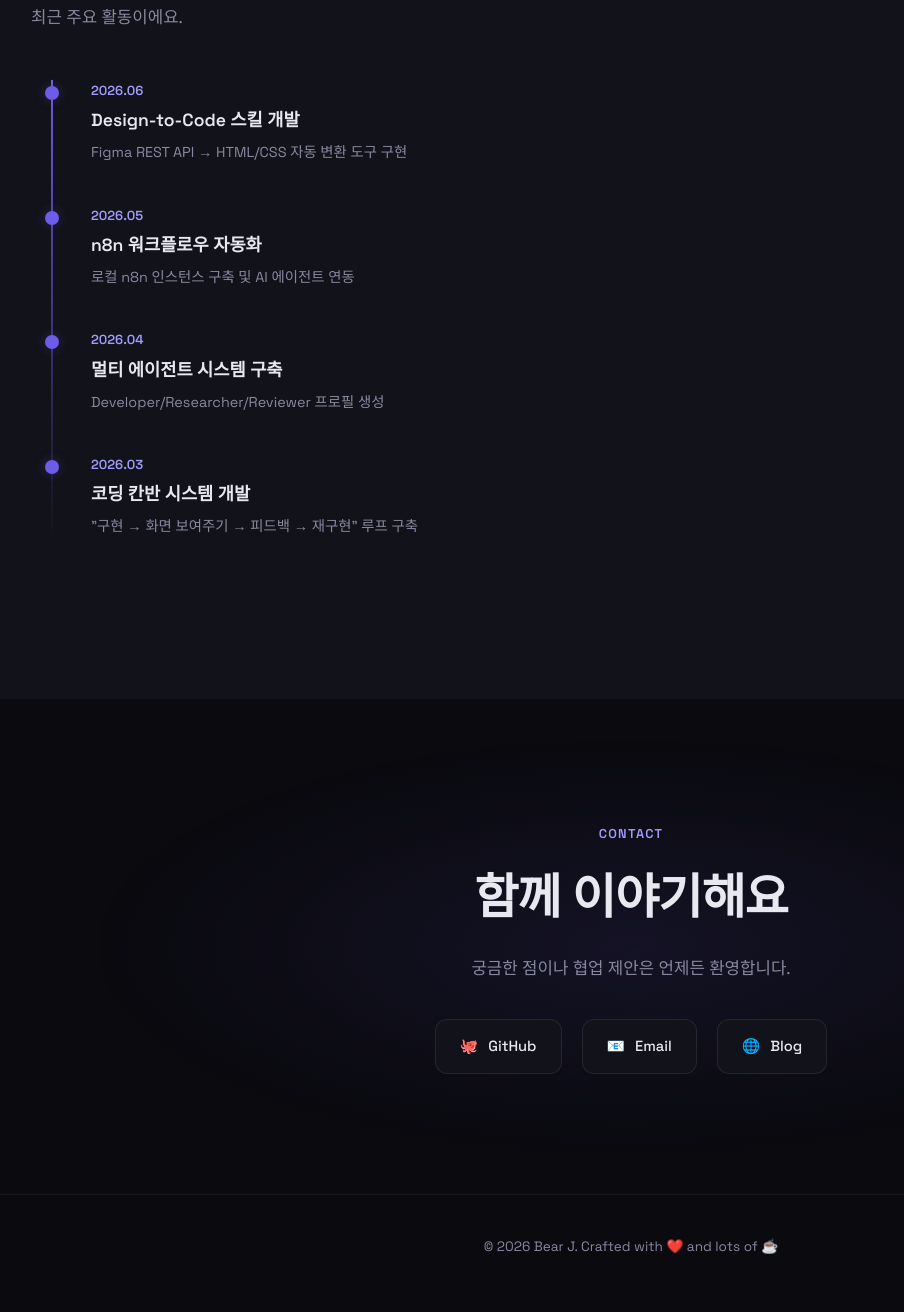
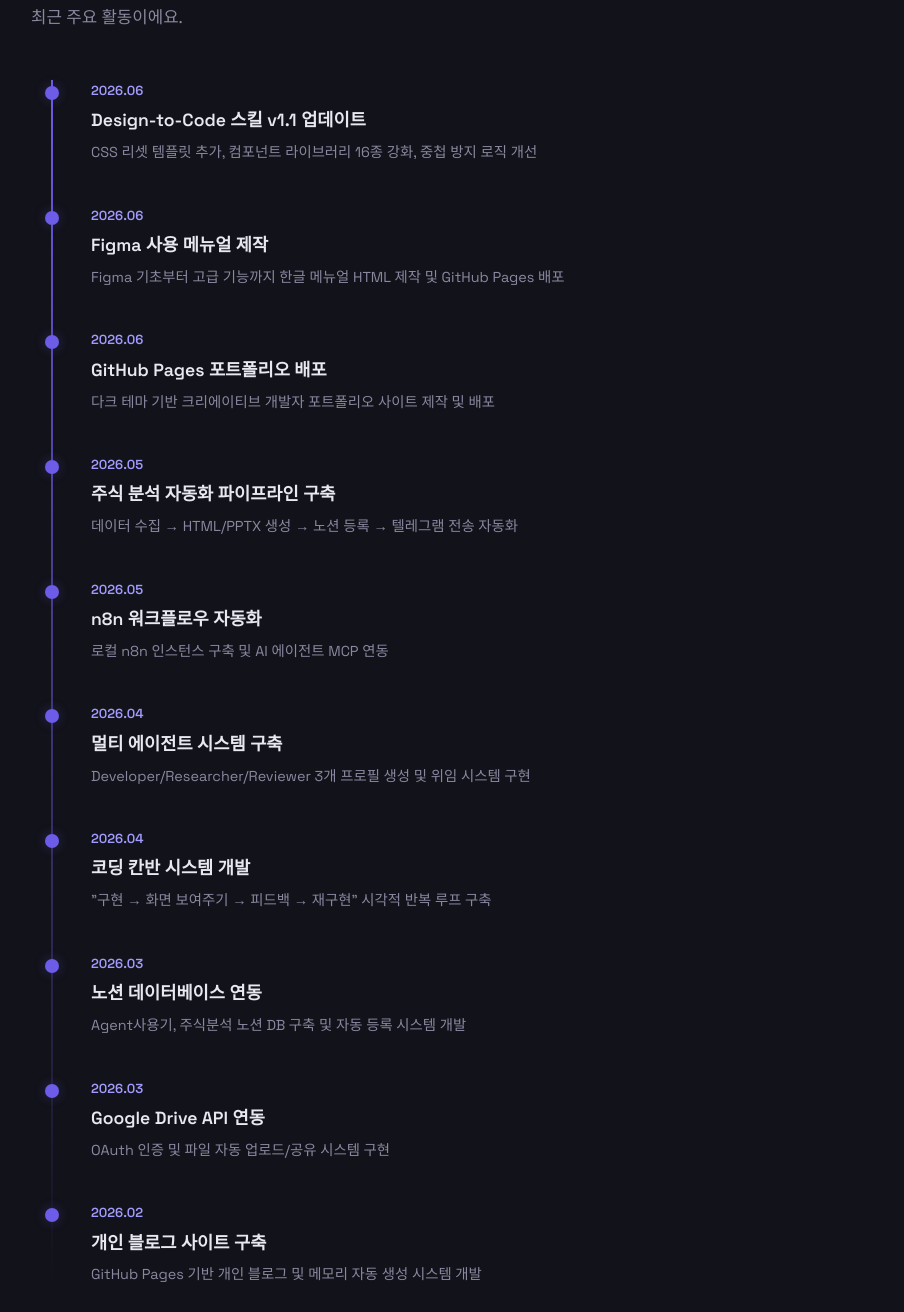
Before and after one commit to justfly32/justfly32.github.io, a plain HTML site: page index.html in a window 1280 px wide. Shown: the part 4008-5320 px from the top of the page, without its empty margins (9-913 px from the left). Drawn offline with Linux system fonts and the light colour scheme.

Commit message:
feat: add more timeline activities
- Design-to-Code v1.1 업데이트
- Figma 사용 메뉴얼 제작
- GitHub Pages 포트폴리오 배포
- 주식 분석 자동화 파이프라인 구축
- 노션 데이터베이스 연동
- Google Drive API 연동
- 개인 블로그 사이트 구축

```diff
--- a/index.html
+++ b/index.html
@@ -679,23 +679,53 @@
   <div class="timeline fade-in">
     <div class="timeline-item">
       <div class="timeline-date">2026.06</div>
-      <div class="timeline-title">Design-to-Code 스킬 개발</div>
-      <div class="timeline-desc">Figma REST API → HTML/CSS 자동 변환 도구 구현</div>
+      <div class="timeline-title">Design-to-Code 스킬 v1.1 업데이트</div>
+      <div class="timeline-desc">CSS 리셋 템플릿 추가, 컴포넌트 라이브러리 16종 강화, 중첩 방지 로직 개선</div>
+    </div>
+    <div class="timeline-item">
+      <div class="timeline-date">2026.06</div>
+      <div class="timeline-title">Figma 사용 메뉴얼 제작</div>
+      <div class="timeline-desc">Figma 기초부터 고급 기능까지 한글 메뉴얼 HTML 제작 및 GitHub Pages 배포</div>
+    </div>
+    <div class="timeline-item">
+      <div class="timeline-date">2026.06</div>
+      <div class="timeline-title">GitHub Pages 포트폴리오 배포</div>
+      <div class="timeline-desc">다크 테마 기반 크리에이티브 개발자 포트폴리오 사이트 제작 및 배포</div>
+    </div>
+    <div class="timeline-item">
+      <div class="timeline-date">2026.05</div>
+      <div class="timeline-title">주식 분석 자동화 파이프라인 구축</div>
+      <div class="timeline-desc">데이터 수집 → HTML/PPTX 생성 → 노션 등록 → 텔레그램 전송 자동화</div>
     </div>
     <div class="timeline-item">
       <div class="timeline-date">2026.05</div>
       <div class="timeline-title">n8n 워크플로우 자동화</div>
-      <div class="timeline-desc">로컬 n8n 인스턴스 구축 및 AI 에이전트 연동</div>
+      <div class="timeline-desc">로컬 n8n 인스턴스 구축 및 AI 에이전트 MCP 연동</div>
     </div>
     <div class="timeline-item">
       <div class="timeline-date">2026.04</div>
       <div class="timeline-title">멀티 에이전트 시스템 구축</div>
-      <div class="timeline-desc">Developer/Researcher/Reviewer 프로필 생성</div>
+      <div class="timeline-desc">Developer/Researcher/Reviewer 3개 프로필 생성 및 위임 시스템 구현</div>
+    </div>
+    <div class="timeline-item">
+      <div class="timeline-date">2026.04</div>
+      <div class="timeline-title">코딩 칸반 시스템 개발</div>
+      <div class="timeline-desc">"구현 → 화면 보여주기 → 피드백 → 재구현" 시각적 반복 루프 구축</div>
     </div>
     <div class="timeline-item">
       <div class="timeline-date">2026.03</div>
-      <div class="timeline-title">코딩 칸반 시스템 개발</div>
-      <div class="timeline-desc">"구현 → 화면 보여주기 → 피드백 → 재구현" 루프 구축</div>
+      <div class="timeline-title">노션 데이터베이스 연동</div>
+      <div class="timeline-desc">Agent사용기, 주식분석 노션 DB 구축 및 자동 등록 시스템 개발</div>
+    </div>
+    <div class="timeline-item">
+      <div class="timeline-date">2026.03</div>
+      <div class="timeline-title">Google Drive API 연동</div>
+      <div class="timeline-desc">OAuth 인증 및 파일 자동 업로드/공유 시스템 구현</div>
+    </div>
+    <div class="timeline-item">
+      <div class="timeline-date">2026.02</div>
+      <div class="timeline-title">개인 블로그 사이트 구축</div>
+      <div class="timeline-desc">GitHub Pages 기반 개인 블로그 및 메모리 자동 생성 시스템 개발</div>
     </div>
   </div>
 </section>
```
